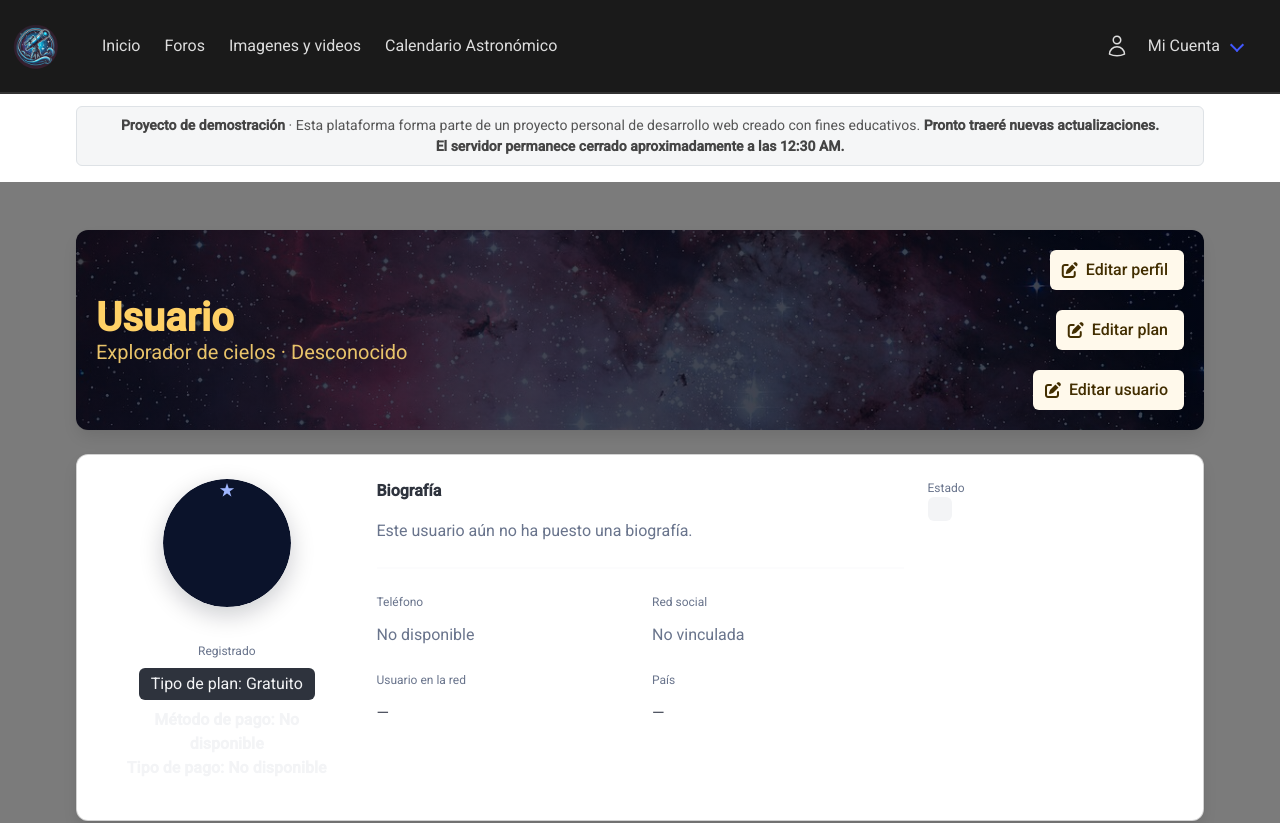
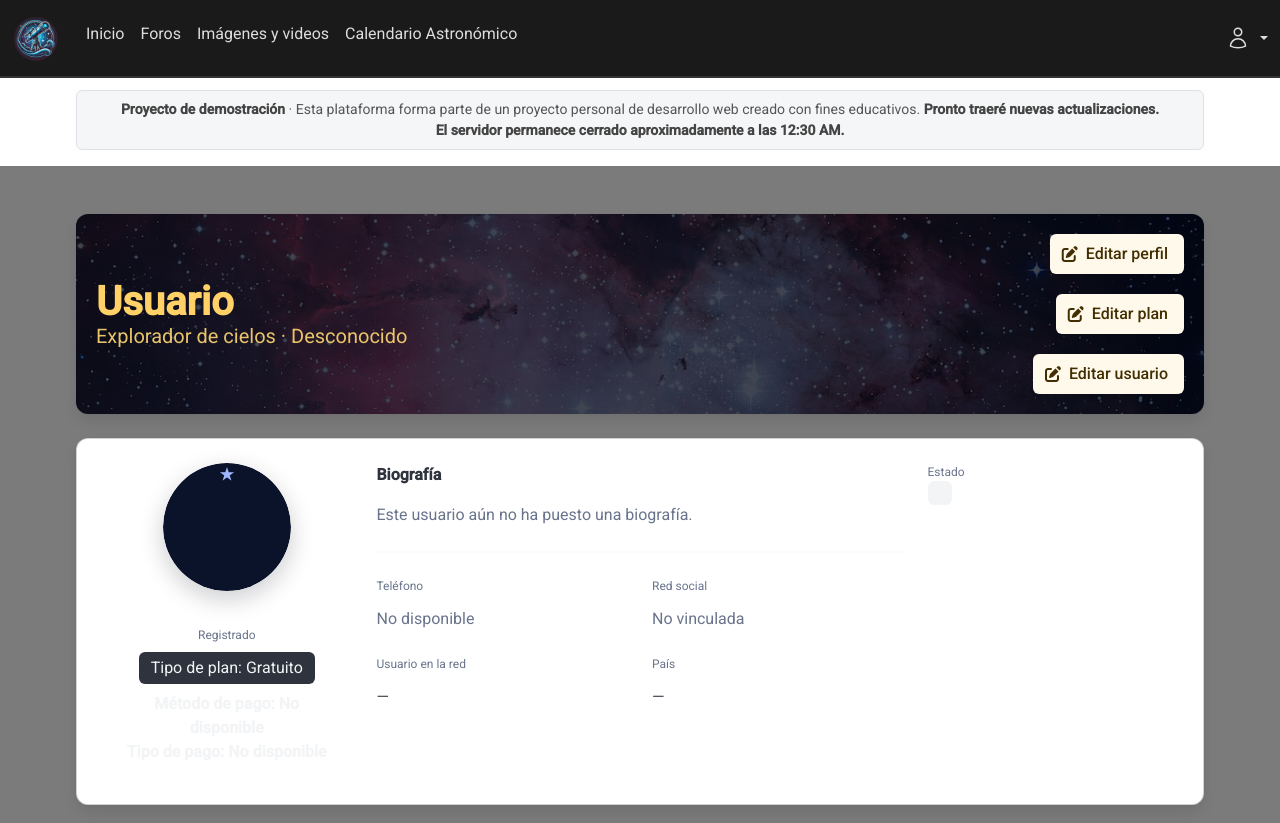
Before and after one commit to SeserCC/Cosmyo-Frontend, an Angular app: page /perfil/1 in a window 1280 px wide. Shown: the top 823 px of the page. Built offline with nearby package versions, Linux system fonts and the light colour scheme.

Commit message:
cabecera corregida para movil y datos a stripe

```diff
--- a/angular.json
+++ b/angular.json
@@ -28,11 +28,14 @@
             ],
             "styles": [
               "@angular/material/prebuilt-themes/azure-blue.css",
+              "node_modules/bootstrap/dist/css/bootstrap.min.css",
               "node_modules/bulma/css/bulma.min.css",
               "node_modules/@fortawesome/fontawesome-free/css/all.min.css",
               "src/styles.css"
             ],
-            "scripts": [],
+            "scripts": [
+              "node_modules/bootstrap/dist/js/bootstrap.bundle.min.js"
+            ],
             "server": "src/main.server.ts",
             "prerender": false,
             "ssr": {
--- a/package.json
+++ b/package.json
@@ -28,6 +28,7 @@
     "@fortawesome/fontawesome-free": "^7.0.0",
     "@nguniversal/express-engine": "^7.0.2",
     "angular-font-awesome": "^3.1.2",
+    "bootstrap": "^5.3.8",
     "bulma": "^1.0.4",
     "express": "^4.18.2",
     "flexboxgrid": "^6.3.1",
--- a/src/app/vista-xeral/cabecera/cabecera.component.css
+++ b/src/app/vista-xeral/cabecera/cabecera.component.css
@@ -1,61 +1,56 @@
-/* Estilo principal de la barra de navegación: fondo oscuro y borde inferior */
-.navbar {
+.custom-navbar {
     background-color: #1a1a1a;
-    /* Color de fondo oscuro */
     border-bottom: 2px solid #333;
-    /* Borde inferior gris oscuro */
 }
 
-/* Estilo de los enlaces y elementos de la barra: color gris claro con !important para prioridad */
-.navbar-item,
-.navbar-link {
+/* Links */
+.nav-link {
     color: #ddd !important;
-    /* Color de texto gris claro */
 }
 
-/* Efecto hover para los items y enlaces: fondo semitransparente claro y bordes redondeados */
-.navbar-item:hover,
-.navbar-link:hover {
+.nav-link:hover {
     background-color: rgba(255, 255, 255, 0.1);
-    /* Fondo blanco translúcido al pasar el cursor */
     border-radius: 5px;
-    /* Bordes redondeados */
 }
 
-/* Estilo del dropdown de la barra: fondo gris oscuro, bordes redondeados y ocultar desbordes */
-.navbar-dropdown {
+.custom-dropdown {
     background-color: #242424;
-    /* Fondo ligeramente más claro que la barra */
-    border-radius: 5px;
-    /* Bordes redondeados */
-    overflow: hidden;
-    /* Ocultar cualquier contenido que sobresalga */
+    border-radius: 8px;
+    border: 1px solid #333;
+    min-width: 220px;
+    padding: 6px 0;
 }
 
-/* Efecto hover para los items dentro del dropdown: fondo más visible */
-.navbar-dropdown .navbar-item:hover {
-    background-color: rgba(255, 255, 255, 0.2);
-    /* Fondo blanco translúcido más marcado */
+/* Cabecera */
+.custom-header {
+    color: #fff;
+    padding: 8px 16px;
+    font-size: 0.9rem;
 }
 
-/* Espaciado a la derecha para los items alineados al final de la barra */
-.navbar-end .navbar-item {
-    padding-right: 20px;
-    /* Margen derecho para separar elementos */
+/* Items */
+.dropdown-item {
+    color: #ddd;
+    padding: 10px 16px;
+    transition: background 0.2s ease;
 }
 
-/* Contenedor del icono de usuario: flex para centrar verticalmente */
-.user-icon {
-    display: flex;
-    /* Mostrar elementos en línea y flexibles */
-    align-items: center;
-    /* Centrar verticalmente los elementos */
+/* Hover */
+.dropdown-item:hover {
+    background-color: rgba(255, 255, 255, 0.08);
+    color: #fff;
 }
 
-/* Estilo del icono dentro del contenedor de usuario: tamaño y margen derecho */
-.user-icon i {
-    font-size: 20px;
-    /* Tamaño del icono */
-    margin-right: 8px;
-    /* Espacio a la derecha del icono */
+/* Admin */
+.admin-item {
+    color: #ffc107;
 }
+
+/* Logout */
+.logout-btn {
+    color: #ff6b6b;
+}
+
+.logout-btn:hover {
+    background-color: rgba(255, 0, 0, 0.1);
+}
--- a/src/app/vista-xeral/cabecera/cabecera.component.html
+++ b/src/app/vista-xeral/cabecera/cabecera.component.html
@@ -1,58 +1,113 @@
-<nav class="navbar" role="navigation" aria-label="main navigation">
-    <div class="navbar-brand">
-        <a class="navbar-item" [routerLink]="['/']">
+<nav class="navbar navbar-expand-lg navbar-dark custom-navbar">
+    <div class="container-fluid">
+
+        <!-- Logo -->
+        <a class="navbar-brand" [routerLink]="['/']">
             <img src="/logo.png" alt="Logo" style="max-height: 50px;">
         </a>
-        <a role="button" class="navbar-burger" aria-label="menu" aria-expanded="false" data-target="navbarBasic">
-            <span aria-hidden="true"></span>
-            <span aria-hidden="true"></span>
-            <span aria-hidden="true"></span>
-        </a>
-    </div>
 
-    <div id="navbarBasic" class="navbar-menu">
-        <div class="navbar-start">
-            <a class="navbar-item" [routerLink]="['/']">Inicio</a>
-            <a class="navbar-item" [routerLink]="['/foro']">Foros</a>
-            <a class="navbar-item" [routerLink]="['/foto']">Imagenes y videos</a>
+        <!-- Botón burger -->
+        <button class="navbar-toggler" type="button" data-bs-toggle="collapse" data-bs-target="#navbarBasic"
+            aria-controls="navbarBasic" aria-expanded="false" aria-label="Toggle navigation">
+            <span class="navbar-toggler-icon"></span>
+        </button>
 
-            <a class="navbar-item" [routerLink]="['/calendario']">Calendario Astronómico</a>
-        </div>
+        <!-- Menú -->
+        <div class="collapse navbar-collapse" id="navbarBasic">
 
-        <div class="navbar-end">
-            <div class="navbar-item has-dropdown is-hoverable">
-                <a class="navbar-link user-icon">
+            <!-- Izquierda -->
+            <ul class="navbar-nav me-auto mb-2 mb-lg-0">
+                <li class="nav-item">
+                    <a class="nav-link" [routerLink]="['/']">Inicio</a>
+                </li>
+                <li class="nav-item">
+                    <a class="nav-link" [routerLink]="['/foro']">Foros</a>
+                </li>
+                <li class="nav-item">
+                    <a class="nav-link" [routerLink]="['/foto']">Imágenes y videos</a>
+                </li>
+                <li class="nav-item">
+                    <a class="nav-link" [routerLink]="['/calendario']">Calendario Astronómico</a>
+                </li>
+            </ul>
+
+            <!-- Derecha -->
+            <ul class="nav-item ms-auto">
+                <a class="nav-link dropdown-toggle d-flex align-items-center" role="button"
+                    data-bs-toggle="dropdown">
+
                     <svg xmlns="http://www.w3.org/2000/svg" fill="none" viewBox="0 0 24 24" stroke-width="1.5"
-                        stroke="currentColor"
-                        style="width: 1.5em; height: 1.5em; vertical-align: middle; margin-right: 0.4em;">
+                        stroke="currentColor" style="width: 1.5em; height: 1.5em; margin-right: 0.4em;">
                         <path stroke-linecap="round" stroke-linejoin="round"
                             d="M15.75 6a3.75 3.75 0 1 1-7.5 0 3.75 3.75 0 0 1 7.5 0ZM4.501 20.118a7.5 7.5 0 0 1 14.998 0A17.933 17.933 0 0 1 12 21.75c-2.676 0-5.216-.584-7.499-1.632Z" />
                     </svg>
-                    Mi Cuenta
                 </a>
-                <div class="navbar-dropdown is-right">
+                <ul class="dropdown-menu dropdown-menu-end custom-dropdown">
+
                     <ng-container *ngIf="usuarioActual">
-                        <a class="navbar-item" [routerLink]="['/perfil', usuarioActual?.id]"> {{usuarioActual?.name}}
-                        </a>
-                        <a class="navbar-item" [routerLink]="['/publicaciones', usuarioActual?.id]">Tus
-                            publicaciones</a>
-                        <a class="navbar-item" [routerLink]="['/subirArchivo']">Subir
-                            imagen</a>
-                        <ng-container *ngIf="usuarioActual.rol == 'admin' ">
-                            <a class="navbar-item" [routerLink]="['/administracion']">Administracion</a>
-                        </ng-container>
 
-                        <hr class="navbar-divider">
-                        <button class=" navbar-item" (click)="cerrarSesion()">Cerrar
-                            sesion</button>
-                    </ng-container>
-                    <ng-container *ngIf="!usuarioActual">
-                        <a class="navbar-item" [routerLink]="['/login']"> Iniciar sesion</a>
-                        <a class="navbar-item" [routerLink]="['/registro']"> Registrarse</a>
+                        <!-- Cabecera -->
+                        <li>
+                            <h6 class="dropdown-header custom-header">
+                                {{usuarioActual?.name}}
+                            </h6>
+                        </li>
+
+                        <li>
+                            <hr class="dropdown-divider">
+                        </li>
+
+                        <li>
+                            <a class="dropdown-item" [routerLink]="['/perfil', usuarioActual?.id]">
+                                Perfil
+                            </a>
+                        </li>
+
+                        <li>
+                            <a class="dropdown-item" [routerLink]="['/publicaciones', usuarioActual?.id]">
+                                Tus publicaciones
+                            </a>
+                        </li>
+
+                        <li>
+                            <a class="dropdown-item" [routerLink]="['/subirArchivo']">
+                                Subir imagen
+                            </a>
+                        </li>
+
+                        <li *ngIf="usuarioActual.rol == 'admin'">
+                            <a class="dropdown-item admin-item" [routerLink]="['/administracion']">
+                                ⚙️ Administración
+                            </a>
+                        </li>
+
+                        <li>
+                            <hr class="dropdown-divider">
+                        </li>
+
+                        <li>
+                            <button type="button" class="dropdown-item logout-btn" (click)="cerrarSesion()">
+                                Cerrar sesión
+                            </button>
+                        </li>
+
                     </ng-container>
 
-                </div>
-            </div>
+                    <ng-container *ngIf="!usuarioActual">
+                        <li>
+                            <a class="dropdown-item" [routerLink]="['/login']">
+                                Iniciar sesión
+                            </a>
+                        </li>
+                        <li>
+                            <a class="dropdown-item" [routerLink]="['/registro']">
+                                Registrarse
+                            </a>
+                        </li>
+                    </ng-container>
+
+                </ul>
+            </ul>
         </div>
     </div>
 </nav>
--- a/src/app/vista-xeral/perfil/perfil.component.ts
+++ b/src/app/vista-xeral/perfil/perfil.component.ts
@@ -85,6 +85,7 @@ export class PerfilComponent implements OnInit {
     }).subscribe({
       next: (data) => {
         this.usuarioActual = data;
+        //console.log(this.usuarioActual);
         //this.desactivar = this.usuarioActual.stripe_id ? true : false;
       }
     });
@@ -201,7 +202,8 @@ export class PerfilComponent implements OnInit {
 
   portalUrl() {
     let data = {
-      id: this.usuarioActual.id,
+      plan_id: this.plan.id,
+      user_id: this.usuarioActual.id,
       rol: this.usuarioActual.rol,
       stripe_id: this.usuarioActual?.stripe_id
     };
@@ -213,6 +215,7 @@ export class PerfilComponent implements OnInit {
       })
     }).subscribe({
       next: (data) => {
+        //console.log(data)
         window.location.href = data.url;
       }
 
@@ -283,7 +286,8 @@ export class PerfilComponent implements OnInit {
 
   accesoPremium() {
     let data = {
-      id: this.usuarioActual.id,
+      plan_id: this.plan.id,
+      user_id: this.usuarioActual.id,
       tipo_pago: this.planCRUD.get('tipo_pago')?.value
     };
 
```
Also changed, not shown: 1 other file (tests, documents, lock files or other folders).
